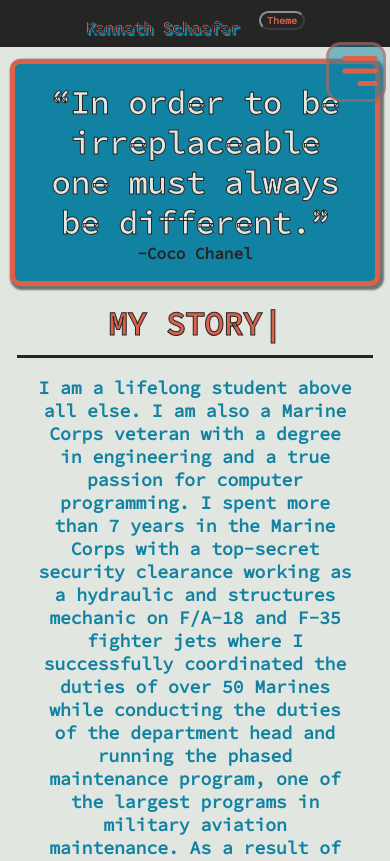
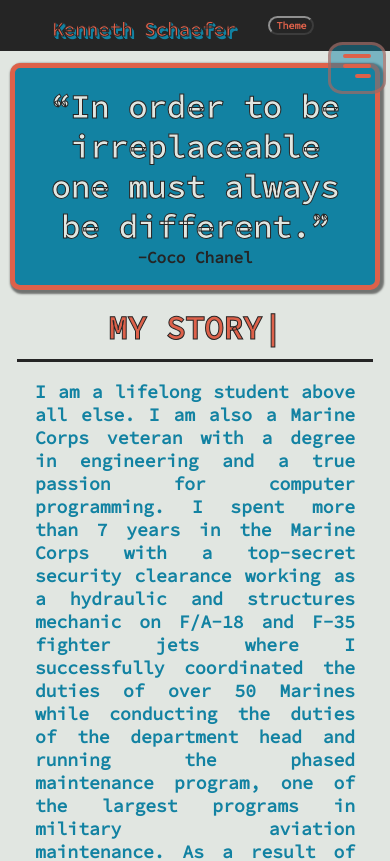
Before and after one commit to parzidog/old-portfolio, a React (Create React App) app: page /experience in a window 390 px wide. Shown: the top 861 px of the page. Built offline with nearby package versions, Linux system fonts and the light colour scheme; no server answers.

Commit message:
Fix nav button alignment

```diff
--- a/less/experience.less
+++ b/less/experience.less
@@ -40,7 +40,7 @@
 
         p {
             padding: 5%;
-            ;
+            text-align:justify;
         }
     }
 
--- a/less/nav.less
+++ b/less/nav.less
@@ -43,10 +43,9 @@
 }
 
 svg{
-    min-height: 50px;
-    min-width: 50px;
-    max-height: 60px;
-    max-width: 60px;
+    height: 40px;
+    width: 40px;
+    margin: auto;
 }
 .hamburger{
     background-color: #1282a280;
@@ -100,9 +99,10 @@ and (max-device-width: 800px)
             min-width: fit-content;
             h1{
                 padding-top: 3%;
-                font-size: medium;
+                font-size: larger;
             }
             button{
+                margin:auto;
                 font-size: x-small;
             }
         }
--- a/public/style.css
+++ b/public/style.css
@@ -62,10 +62,9 @@ li {
   font-size: small;
 }
 svg {
-  min-height: 50px;
-  min-width: 50px;
-  max-height: 60px;
-  max-width: 60px;
+  height: 40px;
+  width: 40px;
+  margin: auto;
 }
 .hamburger {
   background-color: #1282a280;
@@ -113,9 +112,10 @@ svg {
   }
   .navBar div h1 {
     padding-top: 3%;
-    font-size: medium;
+    font-size: larger;
   }
   .navBar div button {
+    margin: auto;
     font-size: x-small;
   }
   .theme {
@@ -260,6 +260,7 @@ nav a {
 }
 .experiencePage .story p {
   padding: 5%;
+  text-align: justify;
 }
 .experiencePage .experience {
   padding: 2%;
```
